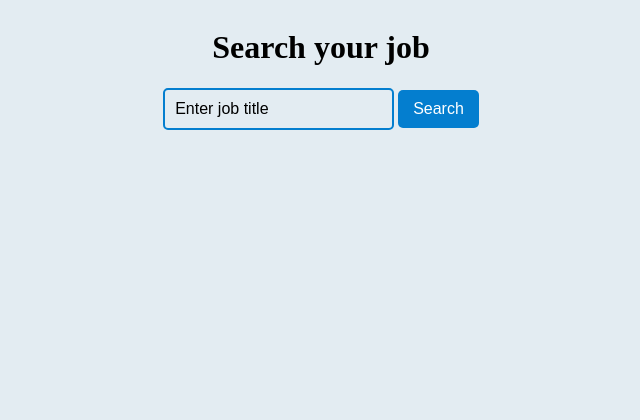
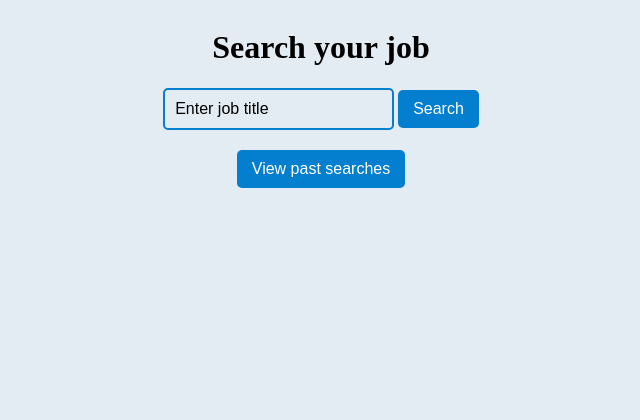
Before and after one commit to Bootcamp-IA-P4/Project-Web-Scraping-ALLA, a Django app: page /search/ in a window 1280 px wide. Shown: the top 420 px of the page, without its empty margins (319-959 px from the left). Run offline with Django 4.2, Linux system fonts and the light colour scheme.

Commit message:
feat: added <button>view past searches</button> in search.html

```diff
--- a/scraper_project/scraper/templates/scraper/job_list.html
+++ b/scraper_project/scraper/templates/scraper/job_list.html
@@ -21,6 +21,11 @@
             display: flex;
             justify-content: center;
             gap: 20px;
+        }
+
+        .mt-4 {
+            display: flex;
+            justify-content: center;
         }
     </style>
 
--- a/scraper_project/scraper/templates/scraper/search.html
+++ b/scraper_project/scraper/templates/scraper/search.html
@@ -8,6 +8,21 @@
 
     <link rel="stylesheet" href="{% static 'css/frontend.css' %}?=v1">
 
+    <style>
+        .div-button-view-past-searches {
+            display: flex;
+            justify-content: center;
+        }
+        .button-view-past-searches{
+            margin-top: 20px;
+        }
+        .button-view-past-searches a{
+            color: white;
+            text-decoration: none;
+
+        }
+    </style>
+
 </head>
 <body>
     <div>
@@ -17,6 +32,12 @@
         {% csrf_token %}
         <input type="text" name="search_term" placeholder="Enter job title" required>
         <button type="submit">Search</button>
+
+        <div class="div-button-view-past-searches">
+            <button class="button-view-past-searches">
+                <a href="{% url 'job_list' %}">View past searches</a>
+            </button>
+        </div>
     </form>
 </body>
 </html>
```
